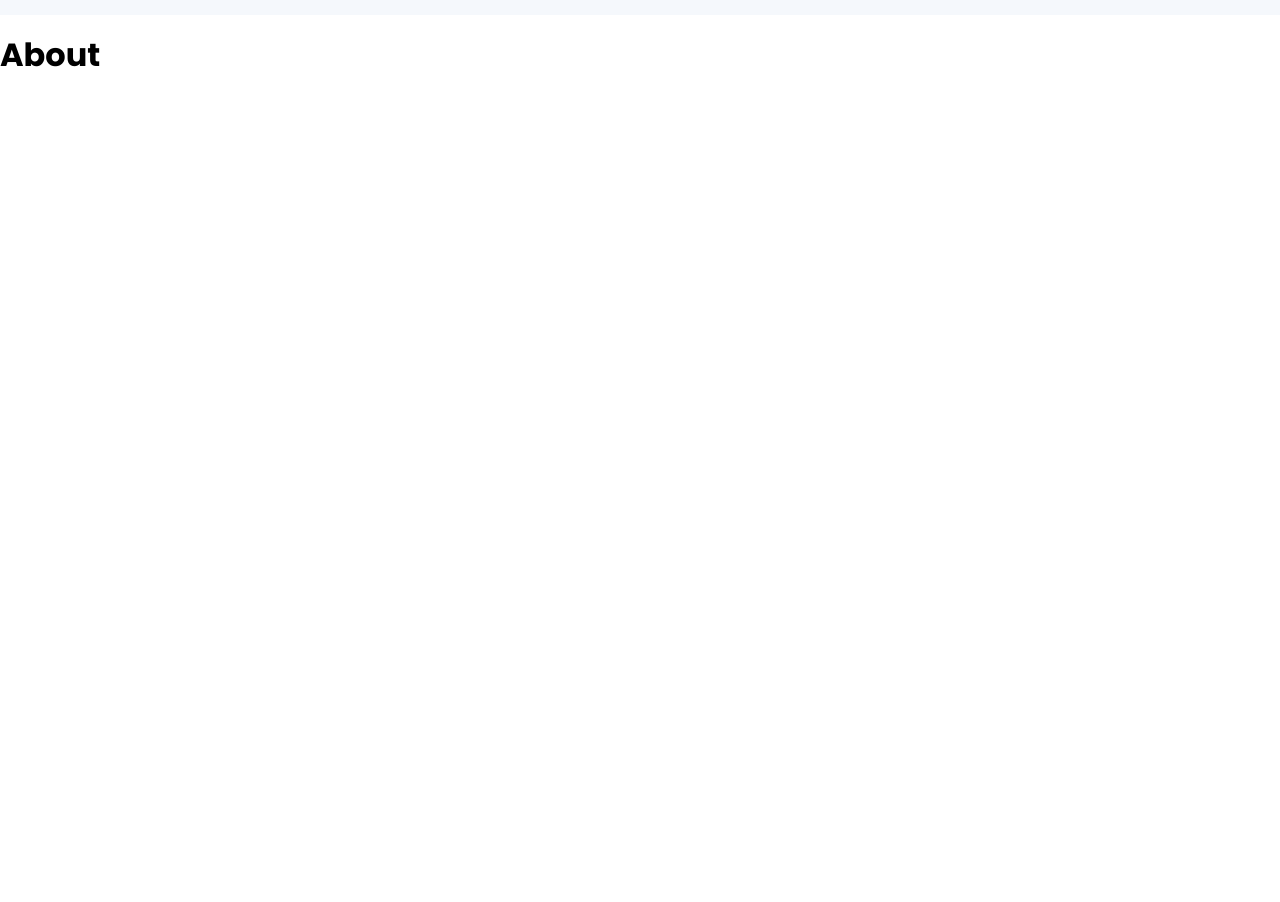
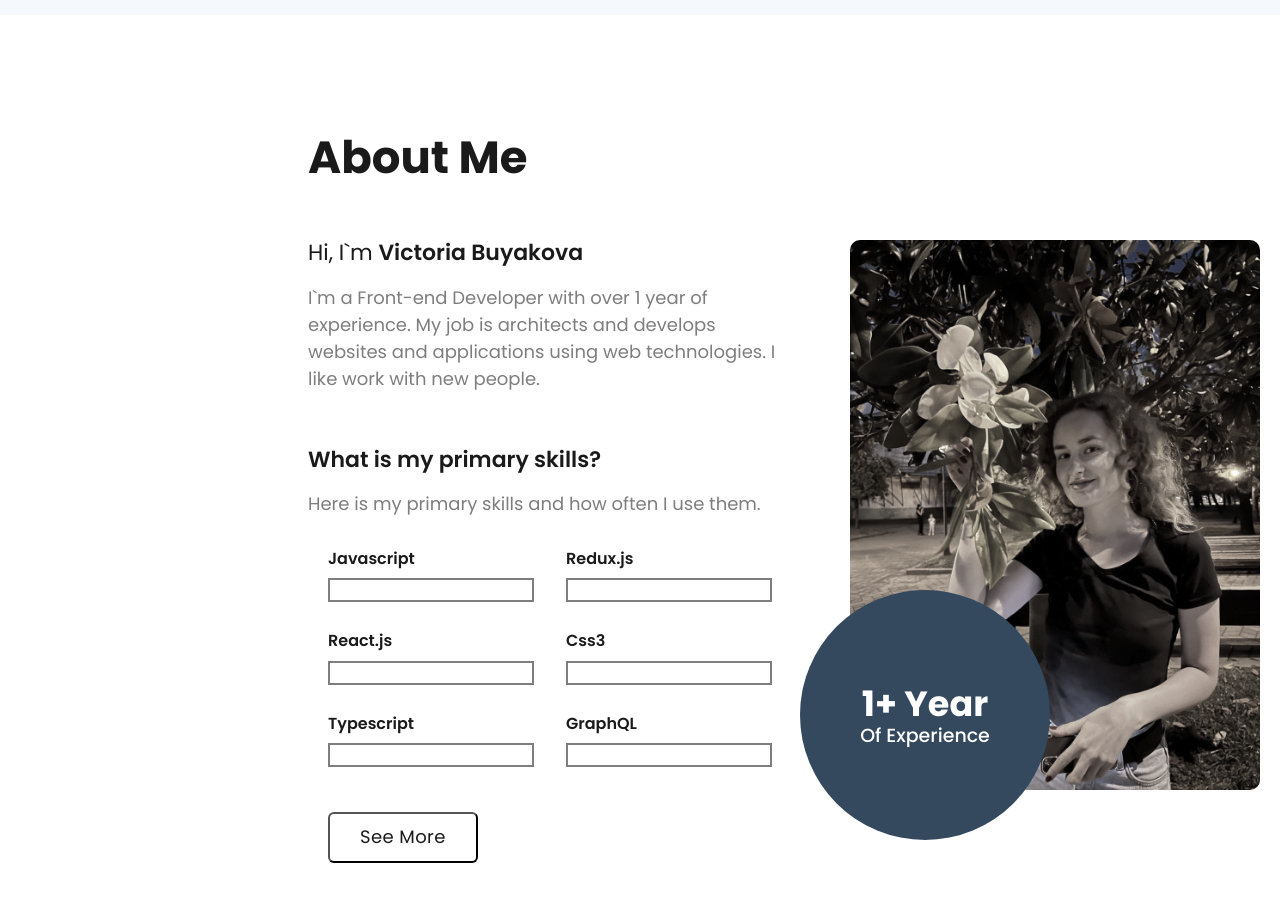
Before and after one commit to Feralwater/cv, a React (Create React App) app: page / in a window 1280 px wide. Shown: the part 840-1742 px from the top of the page. Before the commit the page ends 935 px from the top, so only its background shows below. Built offline with nearby package versions, Linux system fonts and the light colour scheme.

Commit message:
implement about block

```diff
--- a/src/App.tsx
+++ b/src/App.tsx
@@ -5,7 +5,7 @@ import { theme } from 'theme';
 import Navbar from 'components/Navbar';
 import Home from './Pages/Home';
 import Cursor from './components/Cursor/Cursor';
-import About from './Pages/About/About';
+import About from './Pages/About';
 import ScrollToTop from './components/ScrollToTop/ScrollToTop';
 import ThemeSwitcher from './components/ThemeSwitcher/ThemeSwitcher';
 
--- a/src/Pages/About/About.tsx
+++ /dev/null
@@ -1,9 +0,0 @@
-import React from 'react';
-
-const About = () => (
-  <div id="about">
-    <h1>About</h1>
-  </div>
-);
-
-export default About;
--- /dev/null
+++ b/src/Pages/About/index.tsx
@@ -0,0 +1,88 @@
+import React from 'react';
+import {
+  AboutAuthor,
+  AboutBlock,
+  AboutContent,
+  AboutInfo,
+  AboutSkills,
+  AboutTitle, AuthorExperience, AuthorExperienceInfo, AuthorPicture, Experience,
+  Greeting,
+  LeftPart, PictureContainer,
+  ProgressInner,
+  RightPart, SeeMoreButton, Skill, SkillLabel, Skills, SkillsBlock,
+  SkillsTitle, Years,
+} from 'Pages/About/styles';
+
+const About = () => (
+  <AboutBlock id="about">
+    <AboutTitle>About Me</AboutTitle>
+    <AboutContent>
+      <LeftPart>
+        <AboutInfo>
+          <Greeting>
+            Hi, I`m
+            {' '}
+            <span>Victoria Buyakova</span>
+          </Greeting>
+          <AboutAuthor>
+            I`m a Front-end Developer with over 1 year of experience.
+            My job is  architects and develops websites and applications using web technologies.
+            I like work with new people.
+          </AboutAuthor>
+        </AboutInfo>
+        <AboutSkills>
+          <SkillsTitle>What is my primary skills?</SkillsTitle>
+          <div>
+            <AboutAuthor>
+              Here is my primary skills and how often I use them.
+            </AboutAuthor>
+            <Skills>
+              <SkillsBlock>
+                <Skill>
+                  <SkillLabel>Javascript</SkillLabel>
+                  <ProgressInner><div /></ProgressInner>
+                </Skill>
+                <Skill>
+                  <SkillLabel>React.js</SkillLabel>
+                  <ProgressInner><div /></ProgressInner>
+                </Skill>
+                <Skill>
+                  <SkillLabel>Typescript</SkillLabel>
+                  <ProgressInner><div /></ProgressInner>
+                </Skill>
+              </SkillsBlock>
+              <SkillsBlock>
+                <Skill>
+                  <SkillLabel>Redux.js</SkillLabel>
+                  <ProgressInner><div /></ProgressInner>
+                </Skill>
+                <Skill>
+                  <SkillLabel>Css3</SkillLabel>
+                  <ProgressInner><div /></ProgressInner>
+                </Skill>
+                <Skill>
+                  <SkillLabel>GraphQL</SkillLabel>
+                  <ProgressInner><div /></ProgressInner>
+                </Skill>
+              </SkillsBlock>
+            </Skills>
+          </div>
+          <SeeMoreButton type="button">See More</SeeMoreButton>
+        </AboutSkills>
+      </LeftPart>
+      <RightPart>
+        <PictureContainer>
+          <AuthorPicture />
+          <AuthorExperience>
+            <AuthorExperienceInfo>
+              <Years>1+ Year</Years>
+              <Experience>Of Experience</Experience>
+            </AuthorExperienceInfo>
+          </AuthorExperience>
+        </PictureContainer>
+      </RightPart>
+    </AboutContent>
+  </AboutBlock>
+);
+
+export default About;
--- /dev/null
+++ b/src/Pages/About/styles.ts
@@ -0,0 +1,165 @@
+import styled from 'styled-components';
+
+export const AboutBlock = styled.section`
+  background-color: ${({ theme }) => theme.colors.buttonHoverColor};
+  min-height: 100vh;
+  width: 100%;
+  box-sizing: border-box;
+  padding: 120px 20px 170px 308px;
+`;
+
+export const AboutTitle = styled.h3`
+  color: ${({ theme }) => theme.colors.font};
+  font-size: 45px;
+  font-weight: 700;
+  line-height: 1;
+  margin: 0;
+`;
+
+export const AboutContent = styled.div`
+  width: 100%;
+  display: flex;
+  padding-top: 60px;
+  justify-content: space-between;
+`;
+
+export const AboutInfo = styled.div`
+  width: 100%;
+  margin-bottom: 55px;
+`;
+
+export const Greeting = styled.h3`
+  color: ${({ theme }) => theme.colors.font};
+  font-size: 22px;
+  font-weight: 400;
+  margin: 0 0 15px 0;
+
+  & span {
+    font-weight: 600;
+  }
+`;
+
+export const AboutAuthor = styled.p`
+  color: ${({ theme }) => theme.colors.paragraph};
+  font-size: 18px;
+  line-height: 1.5;
+`;
+
+export const AboutSkills = styled.div`
+  width: 100%;
+`;
+
+export const SkillsTitle = styled.h3`
+  color: ${({ theme }) => theme.colors.font};
+  font-size: 22px;
+  font-weight: 600;
+  margin: 0 0 15px 0;
+`;
+
+export const LeftPart = styled.div`
+  flex: 0 1 50%;
+`;
+
+export const RightPart = styled.div`
+`;
+
+export const Skills = styled.div`
+  display: flex;
+  justify-content: space-between;
+`;
+
+export const SeeMoreButton = styled.button`
+  border-radius: 6px;
+  padding: 13px 30px;
+  background-color: ${({ theme }) => theme.colors.white};
+  color: ${({ theme }) => theme.colors.rangoonGreen};
+  border-color: ${({ theme }) => theme.colors.black};
+  margin: 30px 0 0 20px;
+  font-size: 18px;
+  letter-spacing: .4px;
+  transition: .5s;
+
+  &:hover {
+    background-color: ${({ theme }) => theme.colors.black};
+    color: ${({ theme }) => theme.colors.white};
+    border-color: ${({ theme }) => theme.colors.font};
+  }
+`;
+
+export const SkillsBlock = styled.div`
+  flex: 0 1 50%;
+  display: flex;
+  flex-direction: column;
+`;
+
+export const Skill = styled.div`
+  padding: 15px 20px;
+`;
+
+export const SkillLabel = styled.span`
+  font-size: 16px;
+  font-weight: 600;
+  color: ${({ theme }) => theme.colors.font};
+  margin-bottom: 10px;
+  display: inline-block;
+`;
+
+export const ProgressInner = styled.div`
+  width: 100%;
+  min-width: 100%;
+  position: relative;
+  height: 16px;
+  border: ${({ theme }) => theme.borders.progressBorder};
+  padding: 2px;
+`;
+
+export const PictureContainer = styled.div`
+  position: relative;
+  width: 410px;
+  height: 550px;
+  box-sizing: border-box;
+`;
+
+export const AuthorPicture = styled.div`
+  position: absolute;
+  top: 0;
+  bottom: 0;
+  left: 0;
+  right: 0;
+  border-radius: 10px;
+  background: url("/img/photo_author.jpg") center/cover no-repeat;
+  filter: grayscale(85%);
+`;
+
+export const AuthorExperience = styled.div`
+  position: absolute;
+  width: 250px;
+  height: 250px;
+  border-radius: 50%;
+  background-color: ${({ theme }) => theme.colors.rhino};
+  bottom: -50px;
+  left: -50px;
+`;
+
+export const AuthorExperienceInfo = styled.div`
+  position: absolute;
+  top: 50%;
+  left: 50%;
+  text-align: center;
+  width: 100%;
+  transform: translate(-50%, -50%);
+  padding: 10px;
+`;
+
+export const Years = styled.h3`
+  color: ${({ theme }) => theme.colors.white};
+  font-size: 35px;
+  font-weight: 700;
+  margin: 0;
+`;
+
+export const Experience = styled.span`
+  color: ${({ theme }) => theme.colors.white};
+  font-size: 19px;
+  font-weight: 500;
+`;
--- a/src/Pages/Home/styles.ts
+++ b/src/Pages/Home/styles.ts
@@ -4,7 +4,7 @@ export const HomeBlock = styled.section`
   background-color: ${({ theme }) => theme.colors.pageBackground};
   min-height: 100vh;
   width: 100%;
-  padding-left: 320px;
+  padding-left: 288px;
   display: flex;
   align-items: center;
   justify-content: center;
--- a/src/theme.ts
+++ b/src/theme.ts
@@ -23,12 +23,15 @@ export const baseTheme = {
     aluminium: '#a9afc3',
     ebony: '#111319',
     monsoon: '#888888',
+    davyGrey: '#555555',
   },
 
   borders: {
     rhinoBorder: '1px solid #34495e',
     ironBorder: '1px solid #cbd3d9',
     graniteBorder: '2px solid #7e7e7e',
+    thinGraniteBorder: '1px solid #7e7e7e',
+    davyGreyBorder: '1px solid #555555',
   },
 
   shadows: {
@@ -63,6 +66,7 @@ export const LightTheme: DefaultTheme = {
   borders: {
     ...baseTheme.borders,
     navbarBorder: `${baseTheme.borders.ironBorder}`,
+    progressBorder: `${baseTheme.borders.graniteBorder}`,
   },
   shadows: {
     ...baseTheme.shadows,
@@ -90,6 +94,7 @@ export const DarkTheme: DefaultTheme = {
   borders: {
     ...baseTheme.borders,
     navbarBorder: `${baseTheme.borders.rhinoBorder}`,
+    progressBorder: `${baseTheme.borders.davyGreyBorder}`,
   },
   shadows: {
     ...baseTheme.shadows,
```
Also changed, not shown: public/img/photo_author.jpg (added).
